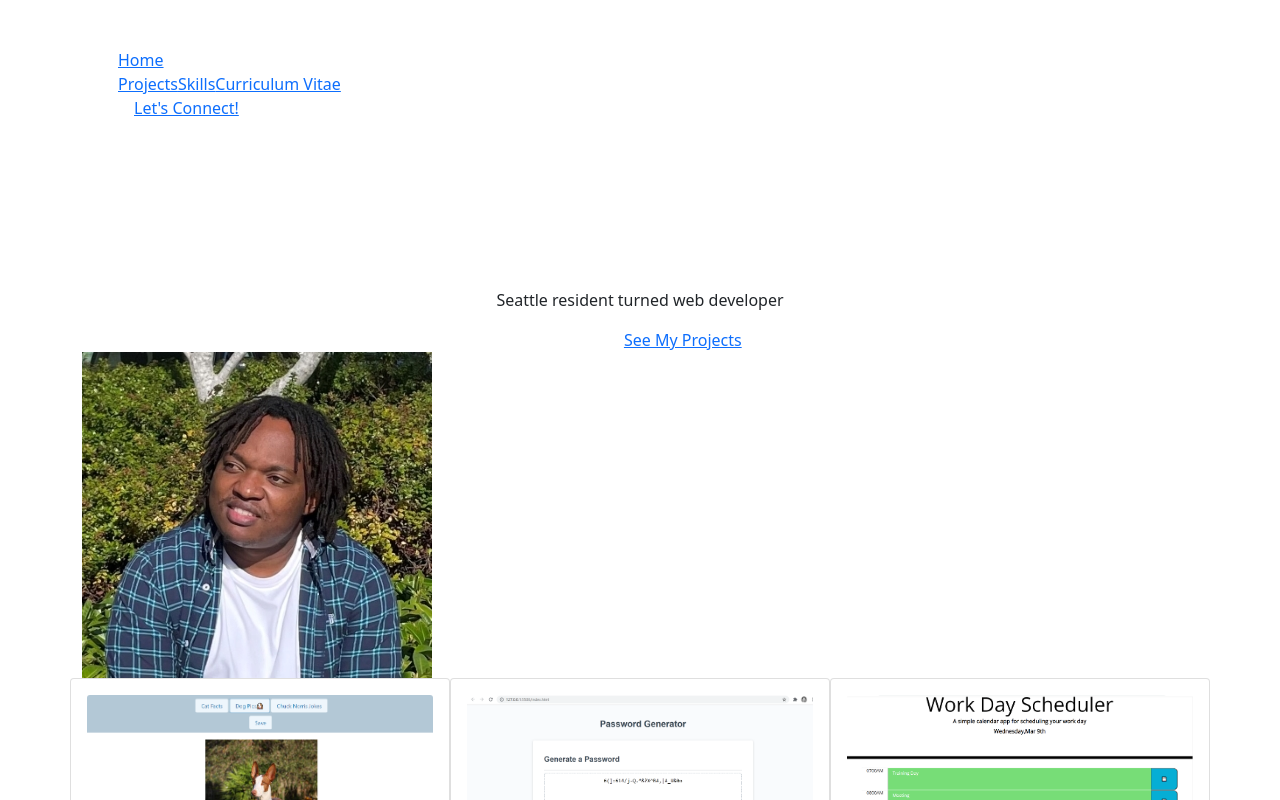
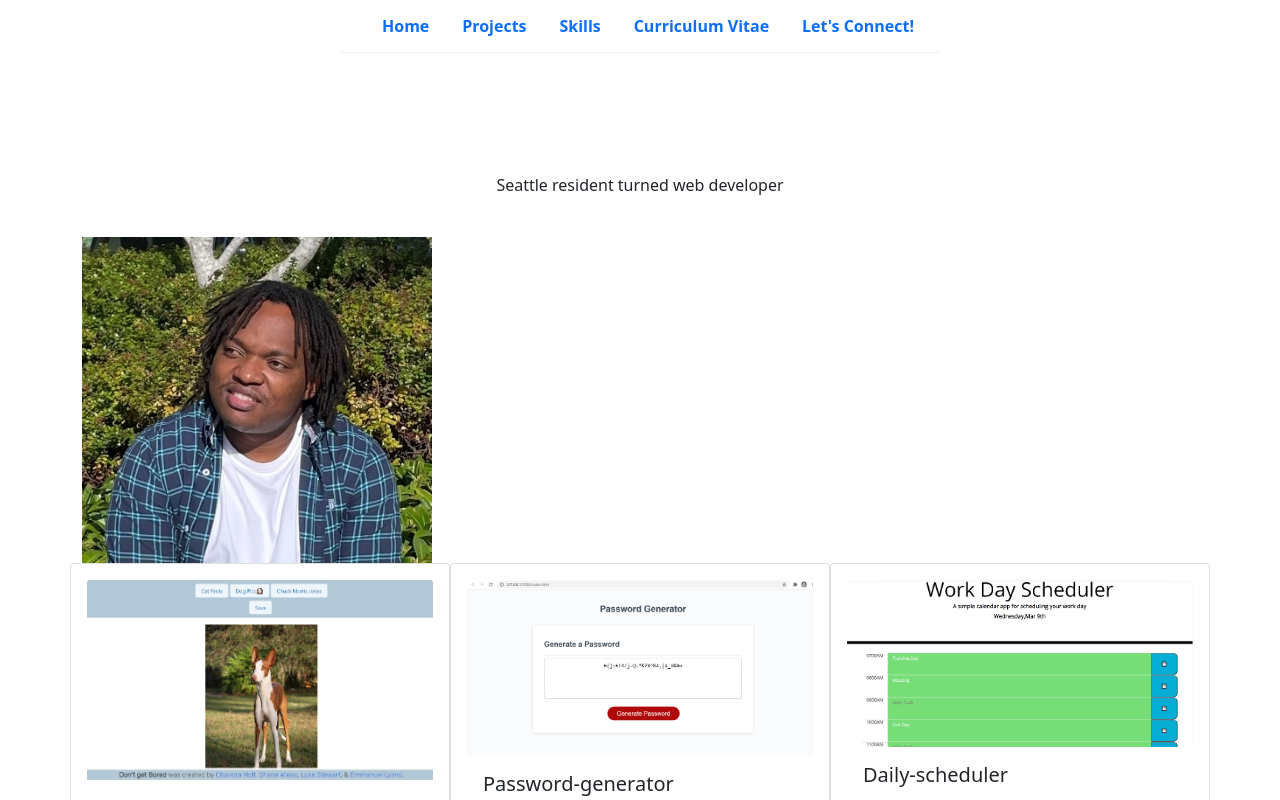
Before and after one commit to Nderingo/Bio-Portifolio, a React (Create React App) app: page / in a window 1280 px wide. Shown: the top 800 px of the page. Built offline with nearby package versions, Linux system fonts and the light colour scheme.

Commit message:
updated the nav.js and index.css

```diff
--- a/src/App.js
+++ b/src/App.js
@@ -4,9 +4,9 @@ import React from "react";
 import Nav from "./components/Nav";
 import About from "./components/About";
 import Projects from "./components/Projects";
-import Footer from "./components/Footer"
-import Contact from "./components/Contact"
-import Resume from "./components/Resume"
+import Footer from "./components/Footer";
+import Contact from "./components/Contact";
+import Resume from "./components/Resume";
 
 
 
--- a/src/components/About.js
+++ b/src/components/About.js
@@ -20,12 +20,12 @@ function About() {
             >
               Contact Me
             </a>
-            <a
+            {/* <a
               href="#projects"
               className="ml-4 inline-flex text-gray-400 bg-gray-800 border-0 py-2 px-6 focus:outline-none hover:bg-gray-700 hover:text-white rounded text-lg"
             >
               See My Projects
-            </a>
+            </a> */}
           </div>
         </div>
         <div className="lg:mid-w-lg lg:w-full md:w-1/2 w-5/6">
--- a/src/components/Nav.js
+++ b/src/components/Nav.js
@@ -1,19 +1,18 @@
-import React from "react";
-// import { ArrowRightIcon} from "@heroicons/react/solid";
+
+
 
 // We declare an object called styles that will contain a few objects for card and heading styles
 // Notice that each key lists CSS styles in camel case
-function Nav() {
+
+const Nav = () => {
   return (
-    <header className="bg-gray-800 md:sticky top-0 z-10">
-      <div className="container mx-auto flex flex-wrap p-5 flex-col md:flex-row items-center">
-        <a className="title-font font-medium text-white mb-4 md:mb-0">
-          <a href="#about" className="ml-3 text-xl">
+    <header className="love-coding">
+      <div className="links">
+        <nav className="navbar">
+        <a href="#about" className="mr-5 hover:text-white">
             Home
           </a>
-        </a>
-        <nav className="md:mr-auto md:ml-4 md:py-1 md:pl-4 md:border-l md:border-gray-700	flex flex-wrap items-center text-base justify-center">
-          <a href="#projects" className="mr-5 hover:text-white">
+          <a href="#Projects" className="mr-5 hover:text-white">
             Projects
           </a>
           <a href="#skills" className="mr-5 hover:text-white">
@@ -22,14 +21,13 @@ function Nav() {
           <a href="#CV" className="mr-5 hover:text-white">
             Curriculum Vitae
           </a>
-        </nav>
-        <a
+          <a
           href="#footer"
-          className="inline-flex items-center bg-gray-800 border-0 py-1 px-3 focus:outline-none hover:bg-gray-700 rounded text-base mt-4 md:mt-0"
         >
           Let's Connect!
-          {/* <ArrowRightIcon className="w-4 h-4 ml-1" /> */}
         </a>
+        </nav>
+
       </div>
     </header>
   );
--- a/src/index.css
+++ b/src/index.css
@@ -1,13 +1,28 @@
-body {
-  margin: 0;
-  font-family: -apple-system, BlinkMacSystemFont, 'Segoe UI', 'Roboto', 'Oxygen',
-    'Ubuntu', 'Cantarell', 'Fira Sans', 'Droid Sans', 'Helvetica Neue',
-    sans-serif;
-  -webkit-font-smoothing: antialiased;
-  -moz-osx-font-smoothing: grayscale;
+* body{
+  background-color: skyblue;
 }
 
-code {
-  font-family: source-code-pro, Menlo, Monaco, Consolas, 'Courier New',
-    monospace;
+.navbar {
+  padding: 20px;
+  display: flex;
+  align-items: center;
+  max-width: 600px;
+  margin: 0 auto;
+  border-bottom: 1px solid #f2f2f2;
+  font-weight: bolder;
 }
+
+.navbar a {
+  margin-left: 16px;
+  text-decoration: none;
+  padding: 6px;
+}
+.navbar a:hover {
+  color: blue;
+}
+
+.footer-container {
+  padding:20px;
+  display: flex;
+  align-items: center;
+}
```
